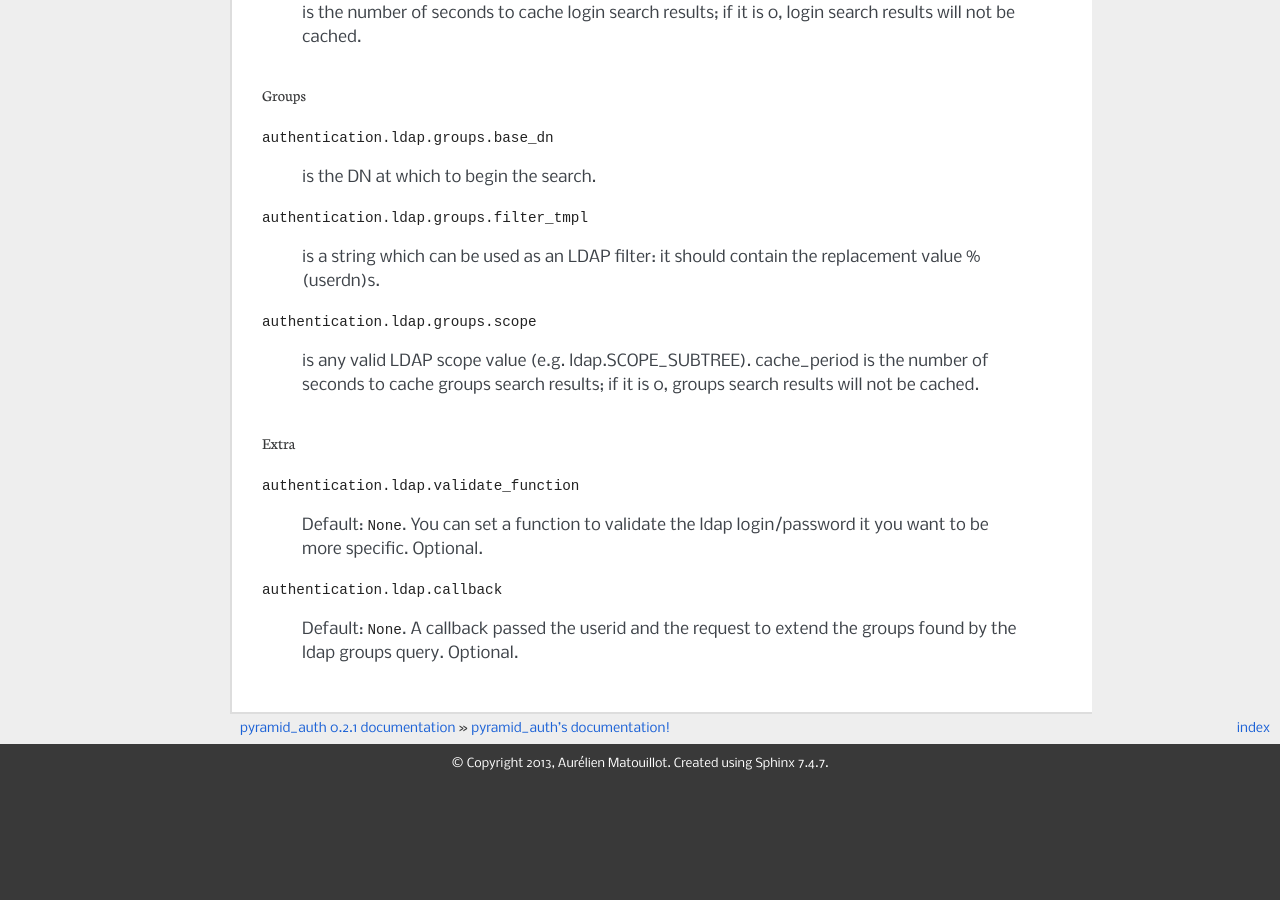
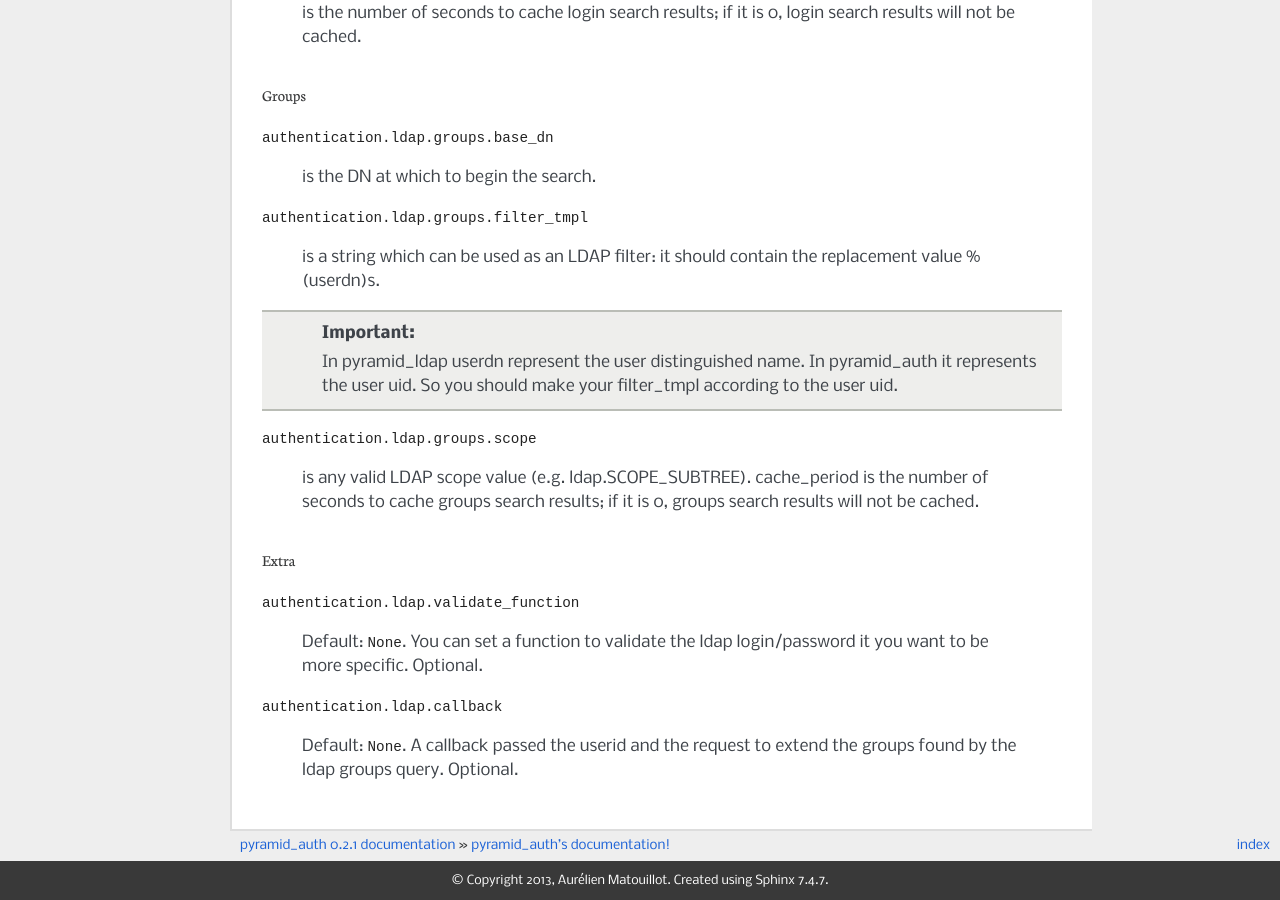
Before and after one commit to LeResKP/pyramid_auth, a Sphinx documentation site: the page built from docs/index.rst, in a window 1280 px wide and 900 px high, scrolled down 9722 px. Built offline with Sphinx 7.4.7, drawn with Linux system fonts in a browser that asks for light colours; before the commit the page ends 10505 px from its top, so only the background shows below that.

Commit message:
Better doc for ldap

```diff
--- a/docs/index.rst
+++ b/docs/index.rst
@@ -535,6 +535,8 @@ Groups
 
     is a string which can be used as an LDAP filter: it should contain the replacement value %(userdn)s.
 
+.. important:: In pyramid_ldap userdn represent the user distinguished name. In pyramid_auth it represents the user uid. So you should make your filter_tmpl according to the user uid.
+
 ``authentication.ldap.groups.scope``
 
     is any valid LDAP scope value (e.g. ldap.SCOPE_SUBTREE). cache_period is the number of seconds to cache groups search results; if it is 0, groups search results will not be cached.
```
